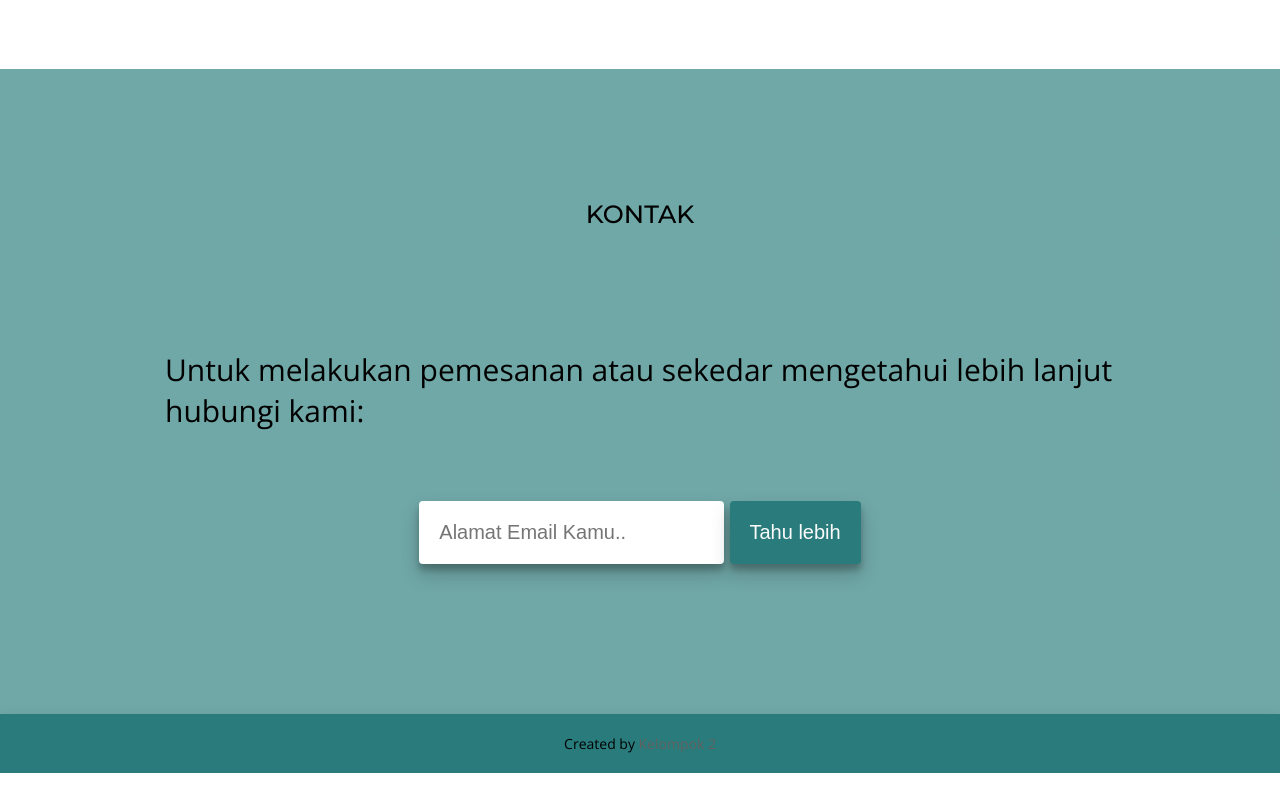
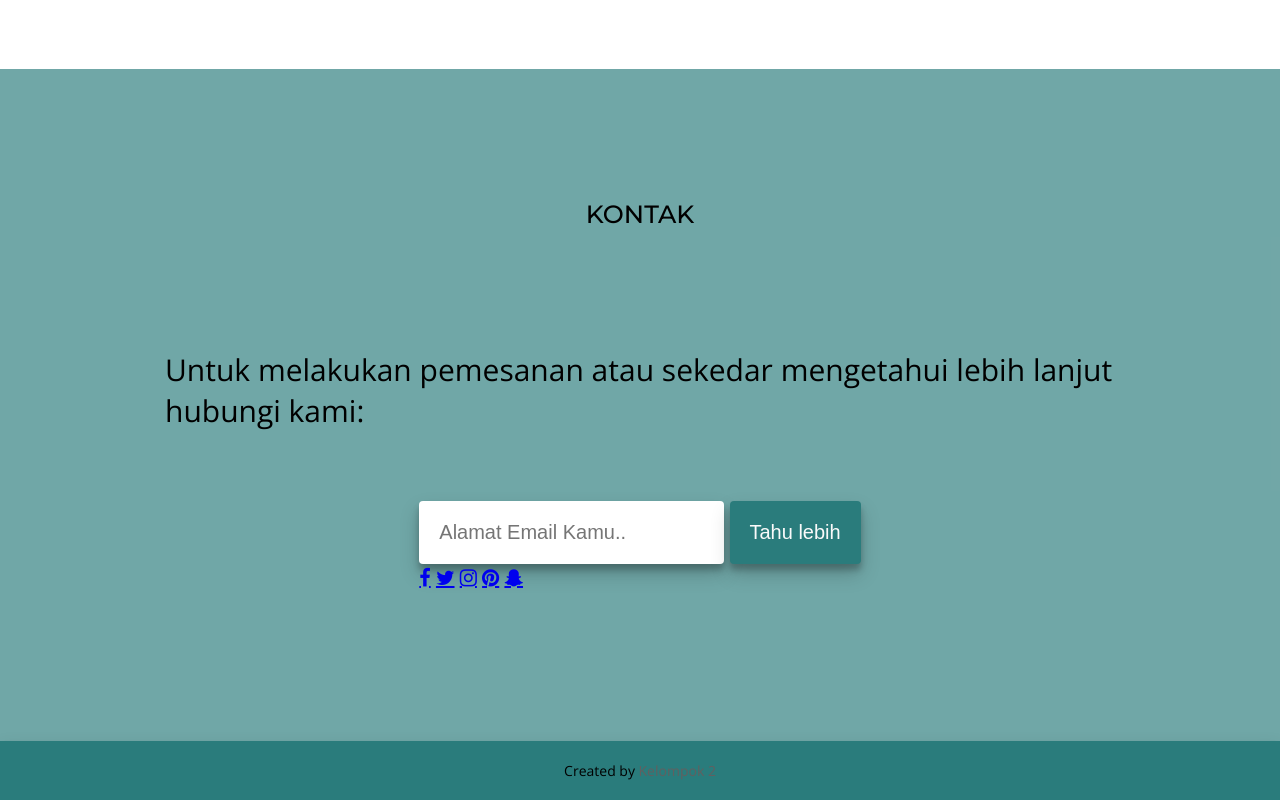
Before and after one commit to adwntaa/Bucket-Shop, a plain HTML site: page index.html in a window 1280 px wide. Shown: the part 4590-5390 px from the top of the page. Before the commit the page ends 5363 px from the top, so only its background shows below. Drawn offline with nearby package versions, Linux system fonts and the light colour scheme.

Commit message:
Update index.html

```diff
--- a/index.html
+++ b/index.html
@@ -5,6 +5,8 @@
     <meta charset="UTF-8" />
     <meta name="viewport" conaztent="width=device-width" />
     <link rel="stylesheet" href="styles.css" />
+    <link rel="stylesheet" href="https://cdnjs.cloudflare.com/ajax/libs/font-awesome/4.7.0/css/font-awesome.min.css">
+
   </head>
   <body>
     <header id="header">
@@ -167,7 +169,12 @@
               placeholder="Alamat Email Kamu.."
               required
             />
-            <input type="submit" class="btn" id="submit" value="Tahu lebih" />
+            <input type="submit" class="btn" id="submit" value="Tahu lebih" /><br>
+            <a href="https://web.facebook.com/bucketlist/" class="fa fa-facebook"></a>
+            <a href="https://x.com/Buket_Gift_Jkt" class="fa fa-twitter"></a>
+            <a href="https://www.instagram.com/threebouquets/" class="fa fa-instagram"></a>
+            <a href="https://id.pinterest.com/hellorizuma/bucket-bunga/" class="fa fa-pinterest"></a>
+            <a href="https://www.snapchat.com/explore/%7B%7Bbunga" class="fa fa-snapchat-ghost"></a>
           </form>
         </div>
       </section>
```
